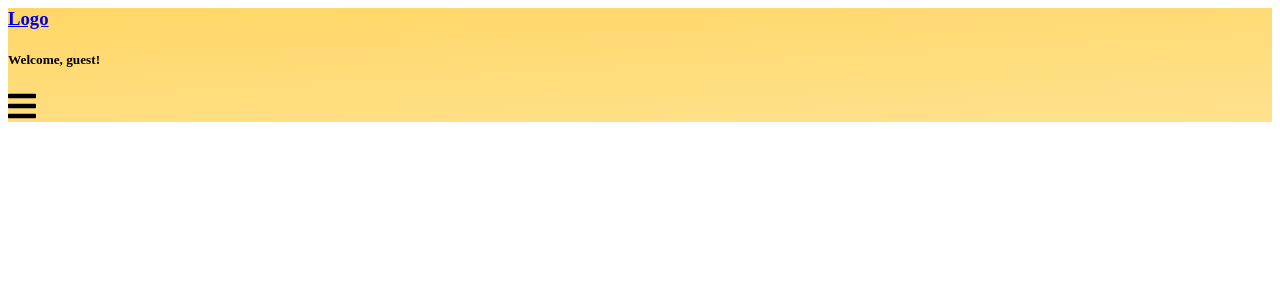
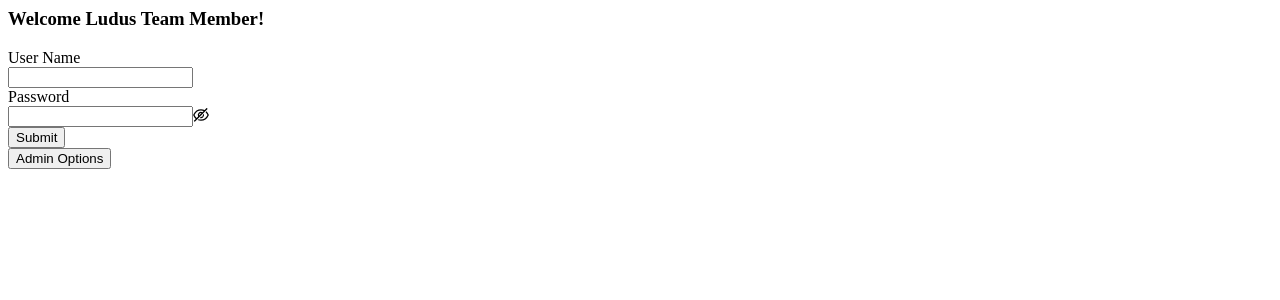
Before and after one commit to willxj36/Orifin-Prototype, a React app: page /admin in a window 1280 px wide. Shown: the top 300 px of the page. Built offline with nearby package versions, Linux system fonts and the light colour scheme.

Commit message:
got router working, framed up employee login

```diff
--- a/package.json
+++ b/package.json
@@ -33,6 +33,7 @@
     "@types/react-dom": "^16.9.8",
     "@types/react-router": "^5.1.12",
     "@types/react-router-dom": "^5.1.7",
+    "antd": "^4.16.6",
     "bcrypt": "^5.0.1",
     "bootstrap": "^4.5.0",
     "cors": "^2.8.5",
--- a/src/client/App.tsx
+++ b/src/client/App.tsx
@@ -1,17 +1,8 @@
 import * as React from 'react';
 import { BrowserRouter, Switch, Route } from 'react-router-dom';
 
-import Navbar from './components/Navbar';
-import Home from './pages/Home';
-import Login from './pages/Login';
-import Register from './pages/Register';
-import MemberHome from './pages/MemberHome';
-import Memberships from './pages/Memberships';
-import Calendar from './pages/Calendar';
-import Reservation from './pages/Reservation';
-import ContactRequest from './pages/ContactRequest';
-import Payment from './pages/Payment';
-import Tournaments from './pages/Tournaments';
+import PublicSide from './components/PublicSide';
+import AdminRouter from './pages/employee/AdminRouter';
 import { ContextProvider } from './components/ContextProvider';
 
 const App = () => {
@@ -19,18 +10,9 @@
 	return (
 		<ContextProvider>
 			<BrowserRouter>
-				<Navbar />
 				<Switch>
-					<Route exact path='/' component={Home} />
-					<Route path='/login/:resType?/:time?/:spots?' component={Login} />
-					<Route path='/register/:id?/:period?' component={Register} />
-					<Route path='/member-home/:id' component={MemberHome} />
-					<Route path='/memberships' component={Memberships} />
-					<Route path='/calendar/:date?' component={Calendar} />
-					<Route path='/reservation/:type/:time/:spots' component={Reservation} />
-					<Route path='/contact-request' component={ContactRequest} />
-					<Route path='/payment/:product/:id/:period?' component={Payment} />
-					<Route path='/tournaments' component={Tournaments} />
+					<Route exact path='/' component={PublicSide} />
+					<Route path='/admin' component={AdminRouter} />
 				</Switch>
 			</BrowserRouter>
 		</ContextProvider>
--- /dev/null
+++ b/src/client/components/PublicSide.tsx
@@ -0,0 +1,38 @@
+import * as React from 'react';
+import { Switch, Route } from 'react-router-dom';
+
+import Navbar from './Navbar';
+import Home from '../pages/Home';
+import Login from '../pages/Login';
+import Register from '../pages/Register';
+import MemberHome from '../pages/MemberHome';
+import Memberships from '../pages/Memberships';
+import Calendar from '../pages/Calendar';
+import Reservation from '../pages/Reservation';
+import ContactRequest from '../pages/ContactRequest';
+import Payment from '../pages/Payment';
+import Tournaments from '../pages/Tournaments';
+
+const Public = () => {
+
+    return (
+        <>
+            <Navbar />
+            <Switch>
+                <Route exact path='/' component={Home} />
+                <Route path='/login/:resType?/:time?/:spots?' component={Login} />
+                <Route path='/register/:id?/:period?' component={Register} />
+                <Route path='/member-home/:id' component={MemberHome} />
+                <Route path='/memberships' component={Memberships} />
+                <Route path='/calendar/:date?' component={Calendar} />
+                <Route path='/reservation/:type/:time/:spots' component={Reservation} />
+                <Route path='/contact-request' component={ContactRequest} />
+                <Route path='/payment/:product/:id/:period?' component={Payment} />
+                <Route path='/tournaments' component={Tournaments} />
+            </Switch>
+        </>
+    )
+
+}
+
+export default Public;
--- /dev/null
+++ b/src/client/pages/employee/AdminRouter.tsx
@@ -0,0 +1,20 @@
+import * as React from 'react';
+import { BrowserRouter, Route, Switch, useRouteMatch } from 'react-router-dom';
+
+import EmpLogin from './EmpLogin';
+
+const AdminRouter = () => {
+
+    const { path, url } = useRouteMatch()
+
+    return(
+        <BrowserRouter>
+            <Switch>
+                <Route exact path={path} component={EmpLogin} />
+            </Switch>
+        </BrowserRouter>
+    )
+
+}
+
+export default AdminRouter;
--- /dev/null
+++ b/src/client/pages/employee/EmpLogin.tsx
@@ -0,0 +1,88 @@
+import * as React from 'react'
+import { useCallback, useState } from 'react'
+import * as Antd from 'antd'
+
+const AdminOptions = () => {
+
+    const addEmployee = () => {
+        //TODO: admin employee funcs
+    }
+
+    const resetEmployeeCred = () => {
+
+    }
+
+    return(
+        <div className="p-3 bg-gold border border-danger rounded d-flex flex-column align-items-center">
+            <Antd.Button className='mb-3' onClick={addEmployee} type='default'>Add New Employee</Antd.Button>
+            <Antd.Button onClick={resetEmployeeCred} type='default'>Reset Employee Credentials</Antd.Button>
+        </div>
+    )
+}
+
+const EmpLogin = () => {
+    const [adminOptionsOpen, setAdminOptionsOpen] = useState<boolean>(false)
+    const [waiting, setWaiting] = useState<boolean>(false)
+    const [username, setUsername] = useState<string>('')
+    const [password, setPassword] = useState<string>('')
+
+    const submitLogin = () => {
+        setWaiting(true)
+        //TODO: login functions
+
+    }
+
+    const openAdminOptions = useCallback(() => {
+        setAdminOptionsOpen(!adminOptionsOpen)
+    }, [adminOptionsOpen])
+
+    return(
+        <div className="min-vh-100 d-flex flex-column justify-content-center align-items-center bg-deepred">
+
+            <Antd.Form
+                className='p-4 border border-danger rounded bg-gold'
+                colon={false}
+                name='employeeLogin'
+                labelCol={{span: 8}}
+                wrapperCol={{span: 16}}
+            >
+                <Antd.Typography.Title className='mb-5' level={3}>Welcome Ludus Team Member!</Antd.Typography.Title>
+
+                <Antd.Form.Item
+                    label='User Name'
+                    name='username'
+                    rules={[{required: true, message: 'Please enter valid user name'}]}
+                >
+                    <Antd.Input />
+                </Antd.Form.Item>
+
+                <Antd.Form.Item
+                    label='Password'
+                    name='password'
+                    rules={[{required: true, message: 'Please enter valid password'}]}
+                >
+                    <Antd.Input.Password />
+                </Antd.Form.Item>
+
+                <Antd.Form.Item wrapperCol={{offset: 8, span: 16}}>
+                    <Antd.Button
+                        onClick={submitLogin}
+                        type='primary'
+                        htmlType='submit'
+                        loading={waiting}
+                    >
+                        Submit
+                    </Antd.Button>
+                </Antd.Form.Item>
+
+                <Antd.Button onClick={openAdminOptions} type='link'>Admin Options</Antd.Button>
+
+            </Antd.Form>
+
+            {adminOptionsOpen && <AdminOptions />}
+
+        </div>
+    )
+}
+
+export default EmpLogin;
--- a/src/client/scss/app.scss
+++ b/src/client/scss/app.scss
@@ -2,12 +2,14 @@
     'primary': #0091ea, //Covalence Blue!  :D
     'deepred': #400004,
     'gold': #FFD766,
+    'light-gold': #fdf39b,
     'darkinfo': #004488,
     'transparentgray': #DDD8,
 );
 
 @import '../../../node_modules/bootstrap/scss/bootstrap.scss';
 @import '../../../node_modules/react-calendar/dist/Calendar.css';
+@import '../../../node_modules/antd/dist/antd.css';
 
 .react-calendar__tile {
     display: flex;
```
Also changed, not shown: 2 other files (tests, documents, lock files or other folders).
